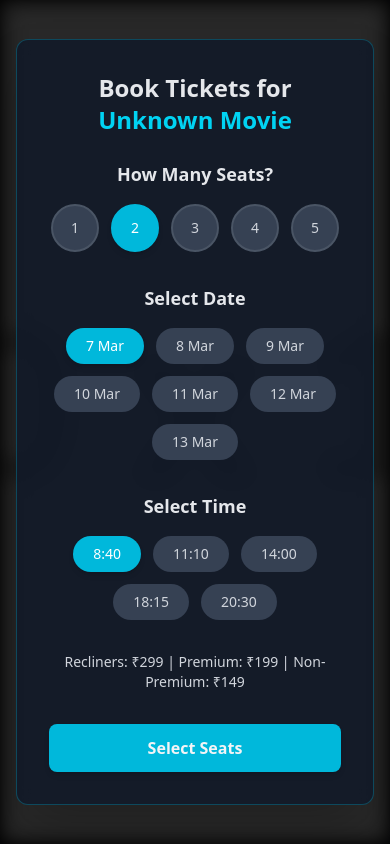
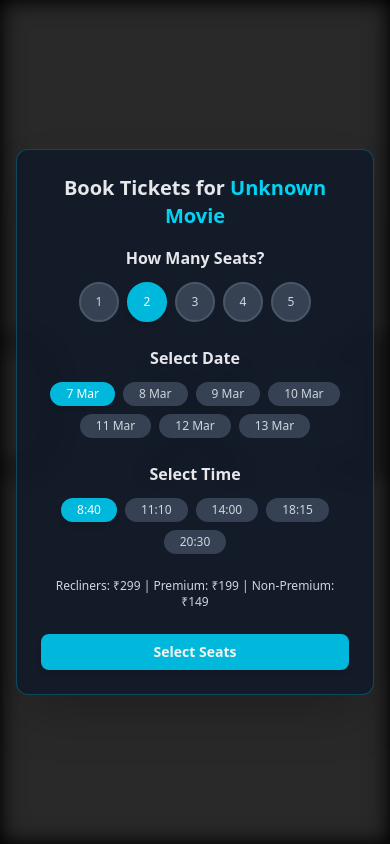
Before and after one commit to DeviSreePrasanth/Movie, a React (Vite) app in the folder client/: page /seat-selection in a window 390 px wide. Built offline with nearby package versions, Linux system fonts and the light colour scheme.

Commit message:
responisve

```diff
--- a/client/src/components/SeatSelectionPopup.jsx
+++ b/client/src/components/SeatSelectionPopup.jsx
@@ -65,19 +65,19 @@ const SeatSelectionPopup = ({ onConfirm, movieTitle }) => {
       <div className="absolute inset-0 bg-black/60"></div>
 
       {/* Content */}
-      <div className="relative bg-gray-900/80 rounded-xl p-8 w-11/12 max-w-lg shadow-2xl border border-cyan-500/30 backdrop-blur-sm z-10">
-        <h2 className="text-2xl font-bold text-gray-200 mb-6 text-center">
+      <div className="relative bg-gray-900/80 rounded-xl p-6 sm:p-8 w-11/12 max-w-lg sm:max-w-lg shadow-2xl border border-cyan-500/30 backdrop-blur-sm z-10 max-h-[90vh] sm:max-h-none overflow-y-auto sm:overflow-y-visible">
+        <h2 className="text-xl sm:text-2xl font-bold text-gray-200 mb-4 sm:mb-6 text-center">
           Book Tickets for <span className="text-cyan-400">{displayTitle}</span>
         </h2>
-        <div className="mb-8">
-          <h3 className="text-lg font-semibold text-gray-200 mb-4 text-center">
+        <div className="mb-6 sm:mb-8">
+          <h3 className="text-base sm:text-lg font-semibold text-gray-200 mb-3 sm:mb-4 text-center">
             How Many Seats?
           </h3>
-          <div className="flex justify-center gap-3 flex-wrap">
+          <div className="flex justify-center gap-2 sm:gap-3 flex-wrap">
             {[1, 2, 3, 4, 5].map((num) => (
               <button
                 key={num}
-                className={`w-12 h-12 rounded-full border-2 font-medium text-sm transition-all ${
+                className={`w-10 h-10 sm:w-12 sm:h-12 rounded-full border-2 font-medium text-xs sm:text-sm transition-all ${
                   numSeats === num
                     ? "bg-cyan-500 text-white border-cyan-500 shadow-md"
                     : "bg-gray-700 text-gray-300 border-gray-600 hover:bg-gray-600 hover:border-cyan-400"
@@ -89,15 +89,15 @@ const SeatSelectionPopup = ({ onConfirm, movieTitle }) => {
             ))}
           </div>
         </div>
-        <div className="mb-8">
-          <h3 className="text-lg font-semibold text-gray-200 mb-4 text-center">
+        <div className="mb-6 sm:mb-8">
+          <h3 className="text-base sm:text-lg font-semibold text-gray-200 mb-3 sm:mb-4 text-center">
             Select Date
           </h3>
-          <div className="flex justify-center gap-3 flex-wrap">
+          <div className="flex justify-center gap-2 sm:gap-3 flex-wrap">
             {getDynamicDates().map((date) => (
               <button
                 key={date.fullDate}
-                className={`px-5 py-2 rounded-full font-medium text-sm transition-all ${
+                className={`px-4 py-1 sm:px-5 sm:py-2 rounded-full font-medium text-xs sm:text-sm transition-all ${
                   selectedDate === date.fullDate
                     ? "bg-cyan-500 text-white shadow-md"
                     : "bg-gray-700 text-gray-300 hover:bg-gray-600"
@@ -109,15 +109,15 @@ const SeatSelectionPopup = ({ onConfirm, movieTitle }) => {
             ))}
           </div>
         </div>
-        <div className="mb-8">
-          <h3 className="text-lg font-semibold text-gray-200 mb-4 text-center">
+        <div className="mb-6 sm:mb-8">
+          <h3 className="text-base sm:text-lg font-semibold text-gray-200 mb-3 sm:mb-4 text-center">
             Select Time
           </h3>
-          <div className="flex justify-center gap-3 flex-wrap">
+          <div className="flex justify-center gap-2 sm:gap-3 flex-wrap">
             {["8:40", "11:10", "14:00", "18:15", "20:30"].map((time) => (
               <button
                 key={time}
-                className={`px-5 py-2 rounded-full font-medium text-sm transition-all ${
+                className={`px-4 py-1 sm:px-5 sm:py-2 rounded-full font-medium text-xs sm:text-sm transition-all ${
                   selectedTime === time
                     ? "bg-cyan-500 text-white shadow-md"
                     : "bg-gray-700 text-gray-300 hover:bg-gray-600"
@@ -129,14 +129,14 @@ const SeatSelectionPopup = ({ onConfirm, movieTitle }) => {
             ))}
           </div>
         </div>
-        <div className="mb-8 text-center">
-          <p className="text-sm text-gray-300">
+        <div className="mb-6 sm:mb-8 text-center">
+          <p className="text-xs sm:text-sm text-gray-300">
             Recliners: ₹299 | Premium: ₹199 | Non-Premium: ₹149
           </p>
         </div>
         <button
           onClick={handleConfirm}
-          className="w-full py-3 bg-cyan-500 text-gray-100 rounded-lg font-semibold text-base hover:shadow-lg hover:-translate-y-1 hover:bg-cyan-600 transition-all shadow-md"
+          className="w-full py-2 sm:py-3 bg-cyan-500 text-gray-100 rounded-lg font-semibold text-sm sm:text-base hover:shadow-lg hover:-translate-y-1 hover:bg-cyan-600 transition-all shadow-md"
         >
           Select Seats
         </button>
```
